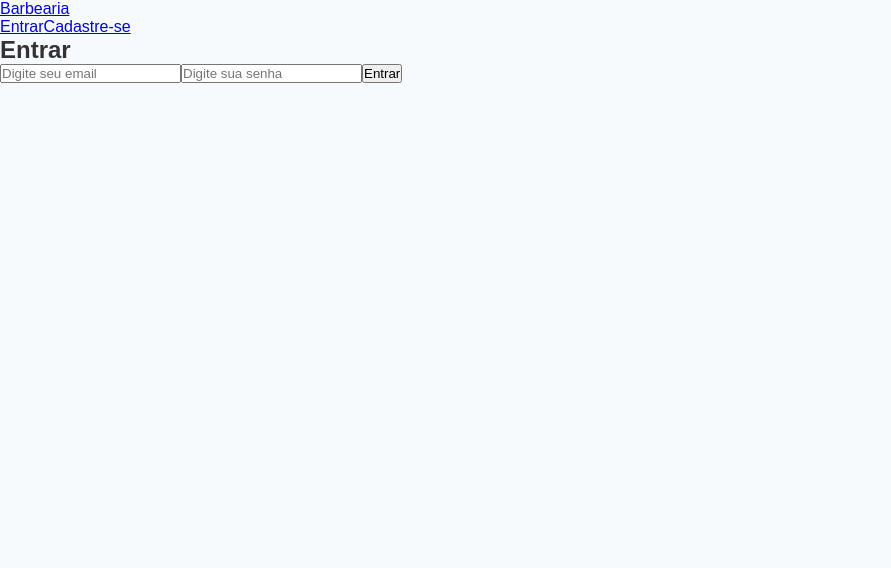
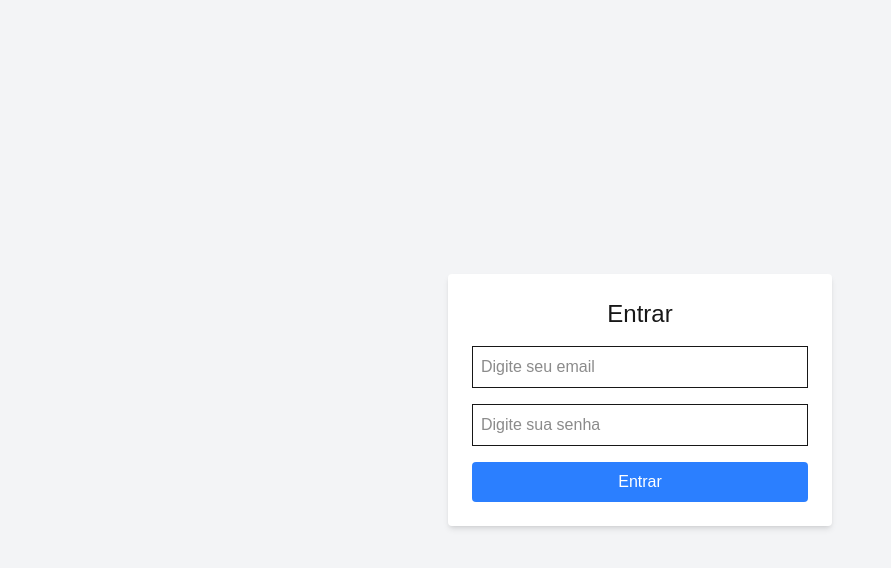
Before and after one commit to diegodonald/barbearia, a Next.js app: page /login in a window 1280 px wide. Shown: the top 568 px of the page, without its empty margins (0-891 px from the left). Built offline with nearby package versions, Linux system fonts and the light colour scheme; no server answers.

Commit message:
realizado a migração da estrutura de /pages para /app

```diff
--- a/src/pages/signup.tsx
+++ b/src/app/login/page.tsx
@@ -1,33 +1,35 @@
+"use client";
+
 import React, { useState } from "react";
-import { createUserWithEmailAndPassword } from "firebase/auth";
+import { signInWithEmailAndPassword } from "firebase/auth";
 import { auth } from "@/lib/firebase";
-import { useRouter } from "next/router";
+import { useRouter } from "next/navigation";
 
-const Signup: React.FC = () => {
+const Login: React.FC = () => {
   // Estados para armazenar email, senha e possíveis erros
   const [email, setEmail] = useState("");
   const [password, setPassword] = useState("");
   const [error, setError] = useState("");
   const router = useRouter();
 
-  // Função para tratar o envio do formulário
-  const handleSignup = async (e: React.FormEvent) => {
+  // Função para tratar o envio do formulário de login
+  const handleLogin = async (e: React.FormEvent) => {
     e.preventDefault();
     try {
-      // Tenta criar um usuário com email e senha
-      await createUserWithEmailAndPassword(auth, email, password);
-      // Se der tudo certo, redireciona para a página inicial
+      // Tenta autenticar o usuário com email e senha
+      await signInWithEmailAndPassword(auth, email, password);
+      // Se a autenticação tiver sucesso, redireciona para a página inicial
       router.push("/");
     } catch (err: any) {
-      // Em caso de erro, armazena a mensagem de erro para exibição
+      // Em caso de erro, armazena a mensagem de erro na variável 'error'
       setError(err.message);
     }
   };
 
   return (
     <div className="flex items-center justify-center min-h-screen bg-gray-100">
-      <form onSubmit={handleSignup} className="bg-white p-6 rounded shadow-md w-full max-w-sm">
-        <h2 className="text-2xl mb-4 text-center">Cadastre-se</h2>
+      <form onSubmit={handleLogin} className="bg-white p-6 rounded shadow-md w-full max-w-sm">
+        <h2 className="text-2xl mb-4 text-center">Entrar</h2>
         {error && <p className="text-red-500 mb-4 text-center">{error}</p>}
         <input
           type="email"
@@ -46,11 +48,11 @@ const Signup: React.FC = () => {
           className="border p-2 w-full mb-4"
         />
         <button type="submit" className="bg-blue-500 text-white p-2 w-full rounded">
-          Cadastrar
+          Entrar
         </button>
       </form>
     </div>
   );
 };
 
-export default Signup;
+export default Login;
--- a/src/pages/login.tsx
+++ b/src/app/signup/page.tsx
@@ -1,33 +1,35 @@
+"use client";
+
 import React, { useState } from "react";
-import { signInWithEmailAndPassword } from "firebase/auth";
+import { createUserWithEmailAndPassword } from "firebase/auth";
 import { auth } from "@/lib/firebase";
-import { useRouter } from "next/router";
+import { useRouter } from "next/navigation";
 
-const Login: React.FC = () => {
+const Signup: React.FC = () => {
   // Estados para armazenar email, senha e possíveis erros
   const [email, setEmail] = useState("");
   const [password, setPassword] = useState("");
   const [error, setError] = useState("");
   const router = useRouter();
 
-  // Função para tratar o envio do formulário de login
-  const handleLogin = async (e: React.FormEvent) => {
+  // Função para tratar o envio do formulário
+  const handleSignup = async (e: React.FormEvent) => {
     e.preventDefault();
     try {
-      // Tenta autenticar o usuário com email e senha
-      await signInWithEmailAndPassword(auth, email, password);
-      // Se a autenticação tiver sucesso, redireciona para a página inicial
+      // Tenta criar um usuário com email e senha
+      await createUserWithEmailAndPassword(auth, email, password);
+      // Se der tudo certo, redireciona para a página inicial
       router.push("/");
     } catch (err: any) {
-      // Em caso de erro, armazena a mensagem de erro na variável 'error'
+      // Em caso de erro, armazena a mensagem de erro para exibição
       setError(err.message);
     }
   };
 
   return (
     <div className="flex items-center justify-center min-h-screen bg-gray-100">
-      <form onSubmit={handleLogin} className="bg-white p-6 rounded shadow-md w-full max-w-sm">
-        <h2 className="text-2xl mb-4 text-center">Entrar</h2>
+      <form onSubmit={handleSignup} className="bg-white p-6 rounded shadow-md w-full max-w-sm">
+        <h2 className="text-2xl mb-4 text-center">Cadastre-se</h2>
         {error && <p className="text-red-500 mb-4 text-center">{error}</p>}
         <input
           type="email"
@@ -46,11 +48,11 @@ const Login: React.FC = () => {
           className="border p-2 w-full mb-4"
         />
         <button type="submit" className="bg-blue-500 text-white p-2 w-full rounded">
-          Entrar
+          Cadastrar
         </button>
       </form>
     </div>
   );
 };
 
-export default Login;
+export default Signup;
--- a/src/pages/test-auth.tsx
+++ b/src/app/test-auth/page.tsx
@@ -1,4 +1,4 @@
-// src/pages/test-auth.tsx
+"use client";
 
 import React from "react";
 import useAuth from "@/hooks/useAuth";
--- a/src/pages/test-firebase.tsx
+++ b/src/app/test-firebase/page.tsx
@@ -1,4 +1,5 @@
-// src/pages/test-firebase.tsx
+"use client";
+
 import React, { useEffect } from "react";
 import { auth } from "@/lib/firebase";
 
--- a/src/pages/_app.tsx
+++ /dev/null
@@ -1,15 +0,0 @@
-// src/pages/_app.tsx
-import "../styles/globals.css";
-import type { AppProps } from "next/app";
-import Header from "@/components/Header";
-
-function MyApp({ Component, pageProps }: AppProps) {
-  return (
-    <>
-      <Header />
-      <Component {...pageProps} />
-    </>
-  );
-}
-
-export default MyApp;
```
